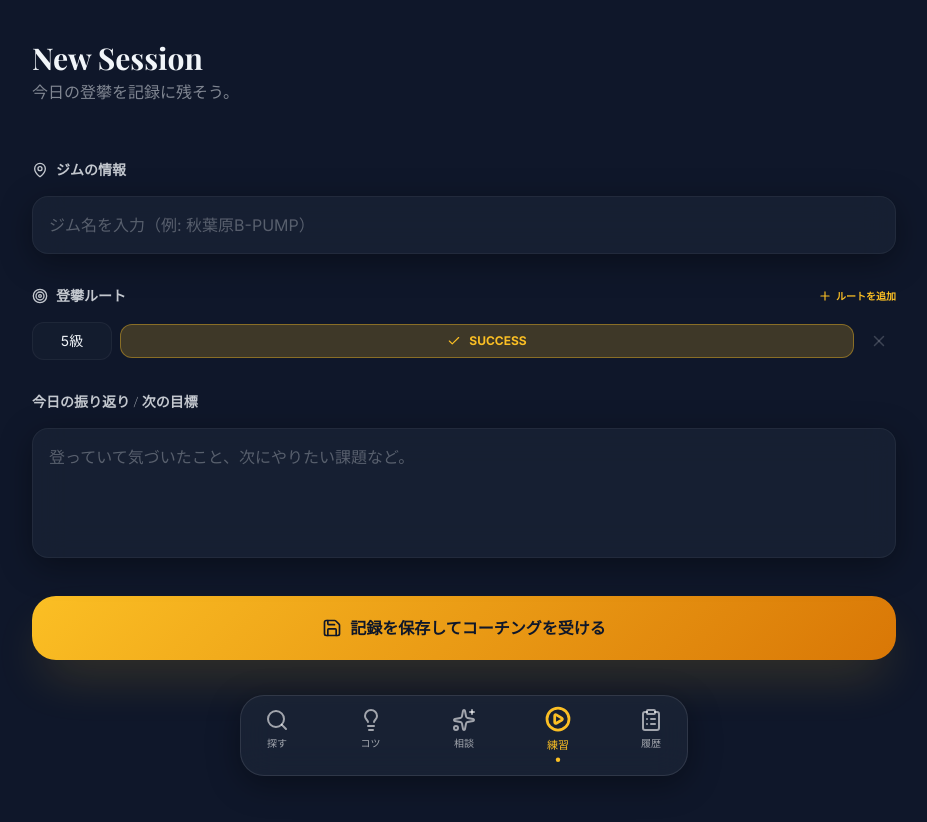
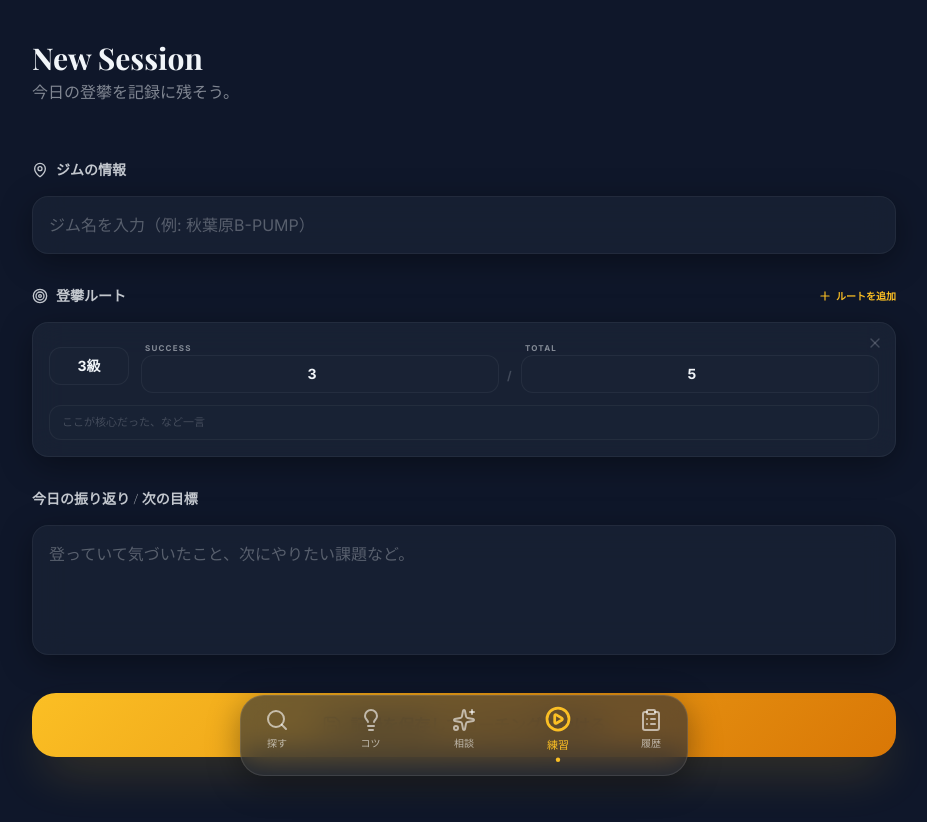
Before and after one commit to jonsonpanson114/clim, a Next.js app: page /practice in a window 1280 px wide. Both pictures are taken after a click on the button "ルートを追加". Shown: the top 822 px of the page, without its empty margins (176-1103 px from the left). Built offline with nearby package versions, Linux system fonts and the light colour scheme; a web font is replaced by a local one.

Commit message:
feat: practice records format update and AI coach error fix

```diff
--- a/src/app/(app)/practice/page.tsx
+++ b/src/app/(app)/practice/page.tsx
@@ -9,8 +9,9 @@ import Image from "next/image";
 
 interface RouteEntry {
     grade: string;
-    success: boolean;
-    notes: string;
+    attempts: number;
+    successes: number;
+    comment: string;
 }
 
 export default function PracticeForm() {
@@ -22,7 +23,7 @@ export default function PracticeForm() {
     const [coachResult, setCoachResult] = useState<any>(null);
 
     const addRoute = () => {
-        setRoutes([...routes, { grade: "5級", success: true, notes: "" }]);
+        setRoutes([...routes, { grade: "3級", attempts: 5, successes: 3, comment: "" }]);
     };
 
     const updateRoute = (index: number, field: keyof RouteEntry, value: any) => {
@@ -39,13 +40,18 @@ export default function PracticeForm() {
         e.preventDefault();
         setIsSubmitting(true);
 
+        // Format routes for the AI and DB as requested: "3級：3/5（コメント）"
+        const formattedRoutes = routes.map(r =>
+            `${r.grade}：${r.successes}/${r.attempts}${r.comment ? `（${r.comment}）` : ""}`
+        );
+
         try {
             const response = await fetch("/api/records", {
                 method: "POST",
                 headers: { "Content-Type": "application/json" },
                 body: JSON.stringify({
                     gymName,
-                    routes,
+                    routes: formattedRoutes,
                     reflection,
                     date: new Date(),
                 }),
@@ -54,8 +60,6 @@ export default function PracticeForm() {
             if (response.ok) {
                 const data = await response.json();
                 setCoachResult(data);
-                // router.push("/records"); // Don't redirect immediately
-                // router.refresh();
             }
         } catch (error) {
             console.error(error);
@@ -179,35 +183,52 @@ export default function PracticeForm() {
                         </button>
                     </div>
 
-                    <div className="space-y-3">
+                    <div className="space-y-4">
                         {routes.map((route, index) => (
-                            <div key={index} className="flex gap-2 items-center animate-in zoom-in-95 duration-300">
-                                <input
-                                    value={route.grade}
-                                    onChange={(e) => updateRoute(index, "grade", e.target.value)}
-                                    className="w-20 bg-secondary/30 border border-white/5 rounded-xl p-2 text-center text-silk text-sm focus:ring-1 focus:ring-accent/50"
-                                    placeholder="グレード"
-                                />
-                                <button
-                                    type="button"
-                                    onClick={() => updateRoute(index, "success", !route.success)}
-                                    className={cn(
-                                        "flex-1 py-2 rounded-xl border transition-all flex items-center justify-center gap-2 text-xs font-bold",
-                                        route.success
-                                            ? "bg-accent/20 border-accent/40 text-accent"
-                                            : "bg-secondary/40 border-white/10 text-silk/30"
-                                    )}
-                                >
-                                    <Check size={14} />
-                                    {route.success ? "SUCCESS" : "FAILED"}
-                                </button>
+                            <div key={index} className="glass border border-white/5 rounded-2xl p-4 space-y-3 animate-in zoom-in-95 duration-300 relative group">
                                 <button
                                     type="button"
                                     onClick={() => removeRoute(index)}
-                                    className="p-2 text-silk/20 hover:text-red-400 transition-colors"
+                                    className="absolute top-2 right-2 p-1 text-silk/20 hover:text-red-400 transition-colors"
                                 >
-                                    <X size={18} />
+                                    <X size={16} />
                                 </button>
+
+                                <div className="flex gap-3 items-center">
+                                    <input
+                                        value={route.grade}
+                                        onChange={(e) => updateRoute(index, "grade", e.target.value)}
+                                        className="w-20 bg-secondary/30 border border-white/5 rounded-xl p-2 text-center text-silk text-sm font-bold focus:ring-1 focus:ring-accent/50"
+                                        placeholder="グレード"
+                                    />
+                                    <div className="flex items-center gap-2 flex-1 text-silk/50 text-xs font-bold uppercase tracking-widest">
+                                        <div className="flex-1 space-y-1">
+                                            <span className="text-[8px] pl-1">Success</span>
+                                            <input
+                                                type="number"
+                                                value={route.successes}
+                                                onChange={(e) => updateRoute(index, "successes", parseInt(e.target.value) || 0)}
+                                                className="w-full bg-secondary/30 border border-white/5 rounded-xl p-2 text-center text-silk text-sm focus:ring-1 focus:ring-accent/50"
+                                            />
+                                        </div>
+                                        <span className="pt-5 text-silk/20">/</span>
+                                        <div className="flex-1 space-y-1">
+                                            <span className="text-[8px] pl-1">Total</span>
+                                            <input
+                                                type="number"
+                                                value={route.attempts}
+                                                onChange={(e) => updateRoute(index, "attempts", parseInt(e.target.value) || 0)}
+                                                className="w-full bg-secondary/30 border border-white/5 rounded-xl p-2 text-center text-silk text-sm focus:ring-1 focus:ring-accent/50"
+                                            />
+                                        </div>
+                                    </div>
+                                </div>
+                                <input
+                                    value={route.comment}
+                                    onChange={(e) => updateRoute(index, "comment", e.target.value)}
+                                    className="w-full bg-secondary/20 border border-white/5 rounded-xl p-2 px-3 text-silk text-[11px] placeholder:text-silk/20 focus:ring-1 focus:ring-accent/40"
+                                    placeholder="ここが核心だった、など一言"
+                                />
                             </div>
                         ))}
                         {routes.length === 0 && (
--- a/src/app/(app)/records/page.tsx
+++ b/src/app/(app)/records/page.tsx
@@ -36,8 +36,13 @@ export default async function RecordsPage() {
             <div className="grid gap-6">
                 {records.length > 0 ? (
                     records.map((record) => {
-                        const routes = JSON.parse(record.routes || "[]");
-                        const successCount = routes.filter((r: any) => r.success).length;
+                        const routes = JSON.parse(record.routes || "[]") as string[];
+
+                        // Let's count success from strings like "3級：3/5"
+                        const successCount = routes.reduce((acc, r) => {
+                            const match = r.match(/：(\d+)\//);
+                            return acc + (match ? parseInt(match[1]) : 0);
+                        }, 0);
 
                         return (
                             <div key={record.id} className="premium-card glass border-white/5 space-y-4">
@@ -63,31 +68,21 @@ export default async function RecordsPage() {
                                     )}
                                 </div>
 
+                                <div className="space-y-2">
+                                    {routes.map((r, i) => (
+                                        <div key={i} className="text-[11px] text-silk/80 flex items-center gap-2">
+                                            <div className="w-1.5 h-1.5 rounded-full bg-accent/40" />
+                                            {r}
+                                        </div>
+                                    ))}
+                                </div>
+
                                 {record.reflection && (
                                     <p className="text-xs text-silk/60 leading-relaxed italic border-l-2 border-white/10 pl-3">
                                         "{record.reflection}"
                                     </p>
                                 )}
-
-                                <div className="pt-2 flex justify-between items-end border-t border-white/5">
-                                    <div className="flex -space-x-1">
-                                        {routes.slice(0, 5).map((r: any, i: number) => (
-                                            <div
-                                                key={i}
-                                                className={cn(
-                                                    "w-6 h-6 rounded-full border-2 border-base flex items-center justify-center text-[8px] font-bold",
-                                                    r.success ? "bg-accent text-base" : "bg-secondary text-silk/40"
-                                                )}
-                                            >
-                                                {r.grade}
-                                            </div>
-                                        ))}
-                                        {routes.length > 5 && (
-                                            <div className="w-6 h-6 rounded-full border-2 border-base bg-silk/10 text-silk/60 flex items-center justify-center text-[8px]">
-                                                +{routes.length - 5}
-                                            </div>
-                                        )}
-                                    </div>
+                                <div className="pt-2 border-t border-white/5 flex justify-end">
                                     <button className="text-[10px] text-accent font-bold hover:underline">詳細を表示</button>
                                 </div>
                             </div>
```
Also changed, not shown: src/lib/ai/coach.ts (+21 -20 lines).
